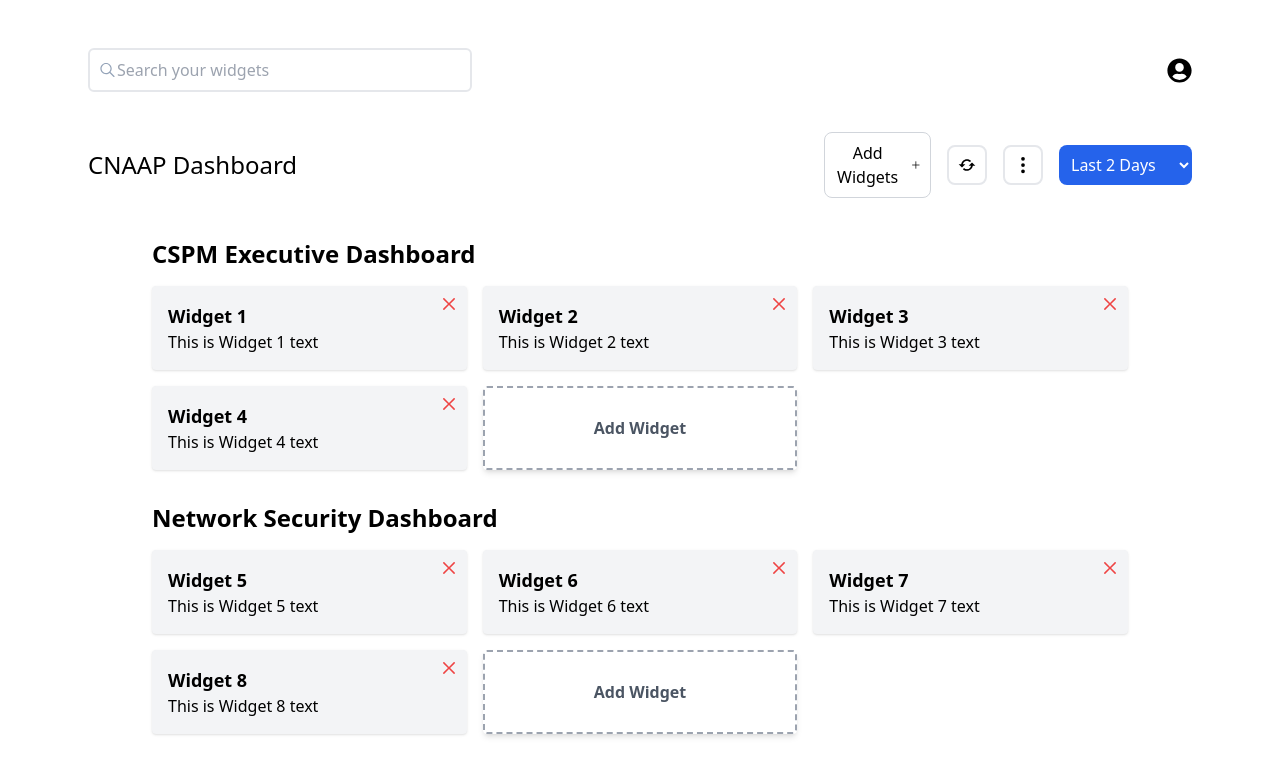
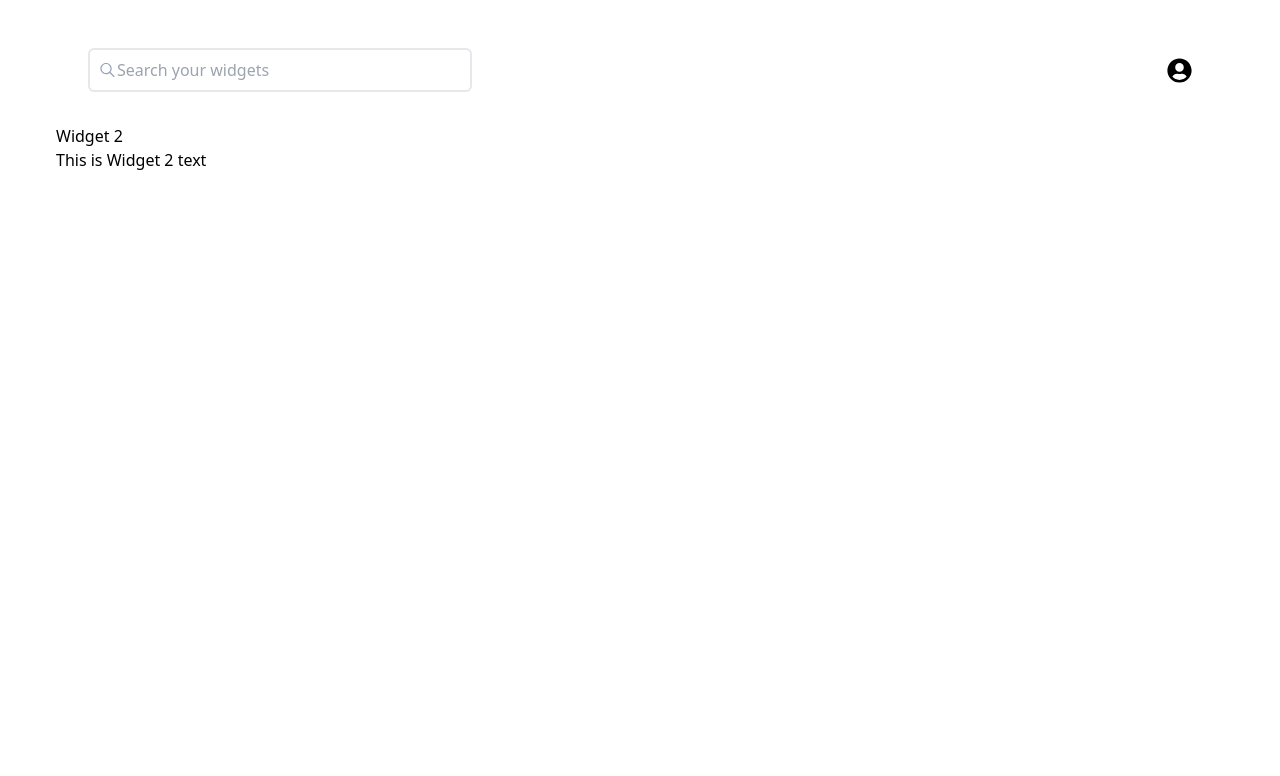
Before and after one commit to khurshedeth/Accu_Dashboard, a React (Create React App) app: page /category/cspm-dashboard/widget/3b8c2c99-53d9-4fb8-8c69-664f5b0af821 in a window 1280 px wide. Shown: the top 776 px of the page. Built offline with nearby package versions, Linux system fonts and the light colour scheme.

Commit message:
detailpage

```diff
--- a/package.json
+++ b/package.json
@@ -10,6 +10,7 @@
     "react": "^18.3.1",
     "react-dom": "^18.3.1",
     "react-icons": "^5.3.0",
+    "react-router-dom": "^6.26.1",
     "react-scripts": "5.0.1",
     "react-toastify": "^10.0.5",
     "web-vitals": "^2.1.4"
--- a/src/App.js
+++ b/src/App.js
@@ -1,8 +1,10 @@
 import React, { useState, useEffect } from "react";
 import { v4 as uuidv4 } from "uuid";
+import { BrowserRouter as Router, Routes, Route } from "react-router-dom";
 import Search from "./components/Search";
 import WidgetCategories from "./components/WidgetCategories";
 import AddWid from "./components/AddWid";
+import WidgetDetail from "./components/WidgetDetail";
 import { ToastContainer, toast } from "react-toastify";
 import "react-toastify/dist/ReactToastify.css";
 
@@ -90,8 +92,15 @@ function Dashboard() {
   };
 
   return (
+    <Router>
       <div className="container mx-auto p-4">
         <Search onSearch={handleSearchWidgets} />
+        <Routes>
+
+          <Route
+            path="/"
+            element={
+              <>
                 <AddWid
                   categories={searchResults.categories}
                   onAddWidget={handleAddWidget}
@@ -101,8 +110,18 @@ function Dashboard() {
                   onRemoveWidget={handleRemoveWidget}
                   onAddWidget={handleAddWidget}
                 />
+              </>
+            }
+          />
+
+          <Route
+            path="/category/:categoryId/widget/:widgetId"
+            element={<WidgetDetail data={data} />}
+          />
+        </Routes>
         <ToastContainer />
       </div>
+    </Router>
   );
 }
 
--- a/src/components/AddWid.js
+++ b/src/components/AddWid.js
@@ -22,7 +22,7 @@ function AddWidget({ categories, onAddWidget }) {
       <div className="flex justify-between items-center w-full lg:w-1/3 gap-4">
         <div className="border border-gray-300 p-2 rounded-lg w-full lg:w-auto">
           <button
-            className="flex gap-2 items-center justify-center w-full lg:w-auto"
+            className="flex gap-2 items-center justify-center w-full lg:w-36"
             onClick={() => setIsModalOpen(true)}
           >
             Add Widgets <IoAdd />
@@ -91,7 +91,7 @@ function AddWidget({ categories, onAddWidget }) {
                 className="bg-blue-500 text-white p-2 rounded"
                 onClick={handleAdd}
               >
-                + Add Widget
+                Confirm
               </button>
             </div>
           </div>
--- a/src/components/AddWidgetModal.js
+++ b/src/components/AddWidgetModal.js
@@ -43,7 +43,7 @@ function AddWidgetModal({ isOpen, onClose, onAdd }) {
             onClick={handleAdd}
             className="px-4 py-2 bg-blue-600 text-white rounded"
           >
-            Add Widget
+            Confirm
           </button>
         </div>
       </div>
--- a/src/components/WidgetCategories.js
+++ b/src/components/WidgetCategories.js
@@ -1,4 +1,5 @@
 import React, { useState } from "react";
+import { Link } from "react-router-dom";
 import { RxCross2 } from "react-icons/rx";
 import AddWidgetModal from "./AddWidgetModal";
 
@@ -26,19 +27,27 @@ function WidgetCategories({ categories, onRemoveWidget, onAddWidget }) {
           </h2>
           <div className="grid grid-cols-1 sm:grid-cols-2 lg:grid-cols-3 gap-4">
             {category.widgets.map((widget) => (
+              <Link
+                to={`/category/${category.id}/widget/${widget.id}`}
+                key={widget.id}
+                className="block" // make the entire block clickable
+              >
                 <div
-                key={widget.id}
                   className="p-4 bg-gray-100 rounded shadow relative hover:scale-105 transition-transform"
                 >
                   <h3 className="text-lg font-semibold">{widget.name}</h3>
                   <p>{widget.text}</p>
                   <button
                     className="absolute top-0 right-0 m-2 text-red-500"
-                  onClick={() => onRemoveWidget(category.id, widget.id)}
+                    onClick={(e) => {
+                      e.preventDefault(); // prevent link navigation when the button is clicked
+                      onRemoveWidget(category.id, widget.id);
+                    }}
                   >
                     <RxCross2 size={20} />
                   </button>
                 </div>
+              </Link>
             ))}
             <div
               className="flex items-center justify-center p-4 bg-white border-2 border-dashed border-gray-400 rounded shadow-md cursor-pointer hover:scale-105 transition-transform"
--- /dev/null
+++ b/src/components/WidgetDetail.js
@@ -0,0 +1,24 @@
+
+import React from "react";
+import { useParams } from "react-router-dom";
+
+function WidgetDetail({ data }) {
+  const { categoryId, widgetId } = useParams();
+
+
+  const category = data.categories.find((cat) => cat.id === categoryId);
+  const widget = category?.widgets.find((w) => w.id === widgetId);
+
+  if (!widget) {
+    return <div>Widget not found!</div>;
+  }
+
+  return (
+    <div className="widget-detail">
+      <h2>{widget.name}</h2>
+      <p>{widget.text}</p>
+    </div>
+  );
+}
+
+export default WidgetDetail;
```
Also changed, not shown: 1 other file (tests, documents, lock files or other folders). Lines whose indentation alone changed are shown as unchanged.
